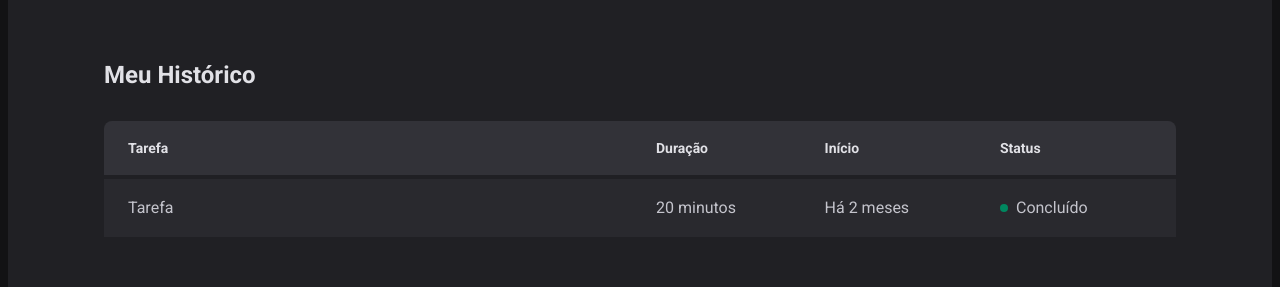
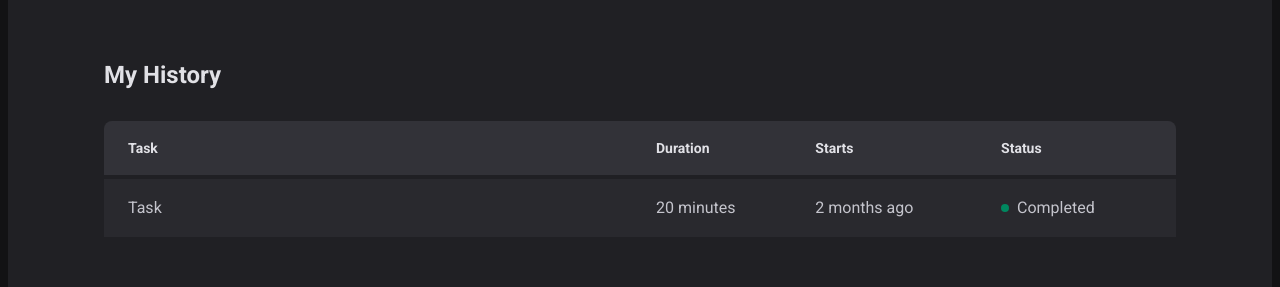
Before and after one commit to WGabrielM/react-ignite-timer-rs, a React (Vite) app: page /history in a window 1280 px wide. Shown: the part 169-456 px from the top of the page. Built offline with nearby package versions, Linux system fonts and the light colour scheme.

Commit message:
translate pages

```diff
--- a/src/components/Header/index.tsx
+++ b/src/components/Header/index.tsx
@@ -1,8 +1,8 @@
 import { HeaderContainer } from "./styles";
 
-import logoIgnite from '../../assets/logo.svg'
+import { NavLink } from "react-router-dom";
+import logoIgnite from "../../assets/logo.svg";
 import { Scroll, Timer } from "phosphor-react";
-import { NavLink } from "react-router-dom";
 
 export default function Header() {
   return (
@@ -12,10 +12,10 @@ export default function Header() {
         <NavLink to="/" title="Timer">
           <Timer size={24} />
         </NavLink>
-        <NavLink to='/history' title="Histórico">
-          <Scroll size={24}/>
+        <NavLink to="/history" title="History">
+          <Scroll size={24} />
         </NavLink>
       </nav>
     </HeaderContainer>
-  )
+  );
 }
--- a/src/main.tsx
+++ b/src/main.tsx
@@ -1,5 +1,6 @@
 import React from "react";
 import ReactDOM from "react-dom/client";
+
 import App from "./App";
 
 ReactDOM.createRoot(document.getElementById("root")!).render(
--- a/src/pages/History/index.tsx
+++ b/src/pages/History/index.tsx
@@ -3,26 +3,26 @@ import { HistoryContainer, HistoryList, Status } from "./styles";
 export default function History() {
   return (
     <HistoryContainer>
-      <h1>Meu Histórico</h1>
+      <h1>My History</h1>
 
       <HistoryList>
         <table>
           <thead>
             <tr>
-              <th>Tarefa</th>
-              <th>Duração</th>
-              <th>Início</th>
+              <th>Task</th>
+              <th>Duration</th>
+              <th>Starts</th>
               <th>Status</th>
             </tr>
           </thead>
 
           <tbody>
             <tr>
-              <td>Tarefa</td>
-              <td>20 minutos</td>
-              <td>Há 2 meses</td>
+              <td>Task</td>
+              <td>20 minutes</td>
+              <td>2 months ago</td>
               <td>
-                <Status statusColor="green">Concluído</Status>
+                <Status statusColor="green">Completed</Status>
               </td>
             </tr>
           </tbody>
--- a/src/pages/Home/index.tsx
+++ b/src/pages/Home/index.tsx
@@ -44,12 +44,12 @@ export default function Home() {
     <HomeContainer>
       <form onSubmit={handleSubmit(handleCreateNewCycle)} action="">
         <FormContainer>
-          <label htmlFor="task">Vou trabalhar em</label>
+          <label htmlFor="task">I will work in</label>
           <TaskInput
             id="task"
             type="text"
             list="task-suggestions"
-            placeholder="Dê um nome para o seu projeto"
+            placeholder="Give a name for a project"
             // Controlled component
             // value={task}
             // onChange={(event) => setTask(event.target.value)}
@@ -65,7 +65,7 @@ export default function Home() {
             <option value="Banana"></option>
           </datalist>
 
-          <label htmlFor="minutesAmount">durante</label>
+          <label htmlFor="minutesAmount">during</label>
           <MinutesAmountInput
             id="minutesAmount"
             type="number"
@@ -76,7 +76,7 @@ export default function Home() {
             {...register("minutesAmount", { valueAsNumber: true })}
           />
 
-          <span>minutos.</span>
+          <span>minutes.</span>
         </FormContainer>
 
         <CountDownContainer>
@@ -89,7 +89,7 @@ export default function Home() {
 
         <StartCountDownButton disabled={isSubmitDisabled} type="submit">
           <Play />
-          Começar
+          Start
         </StartCountDownButton>
       </form>
     </HomeContainer>
```
